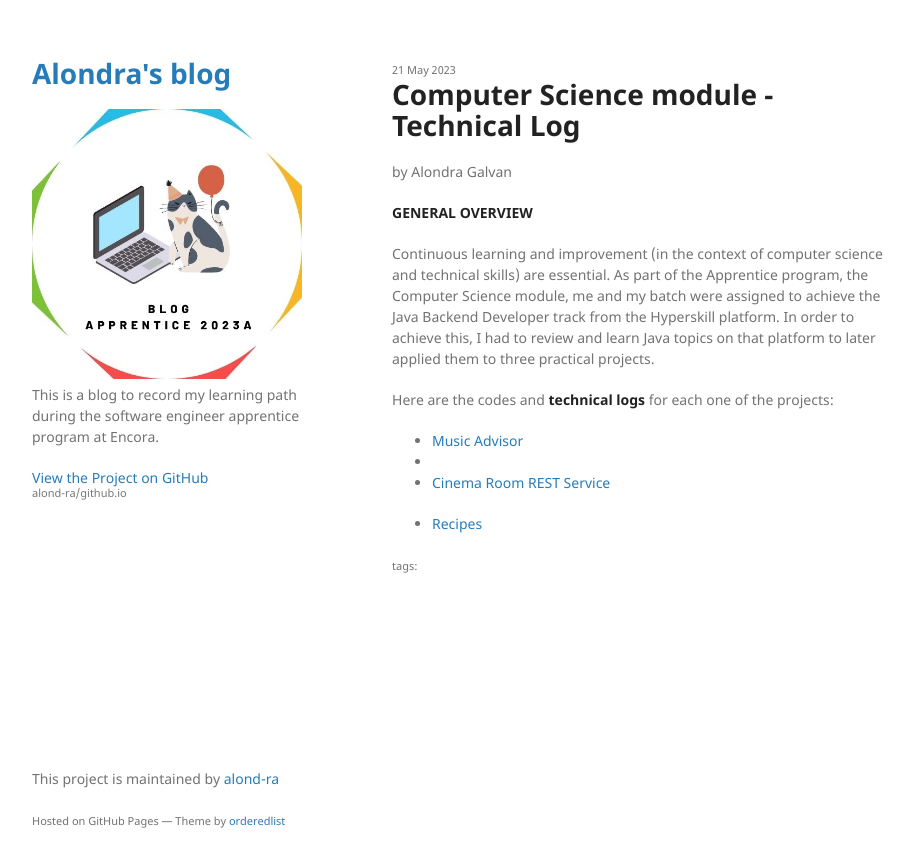
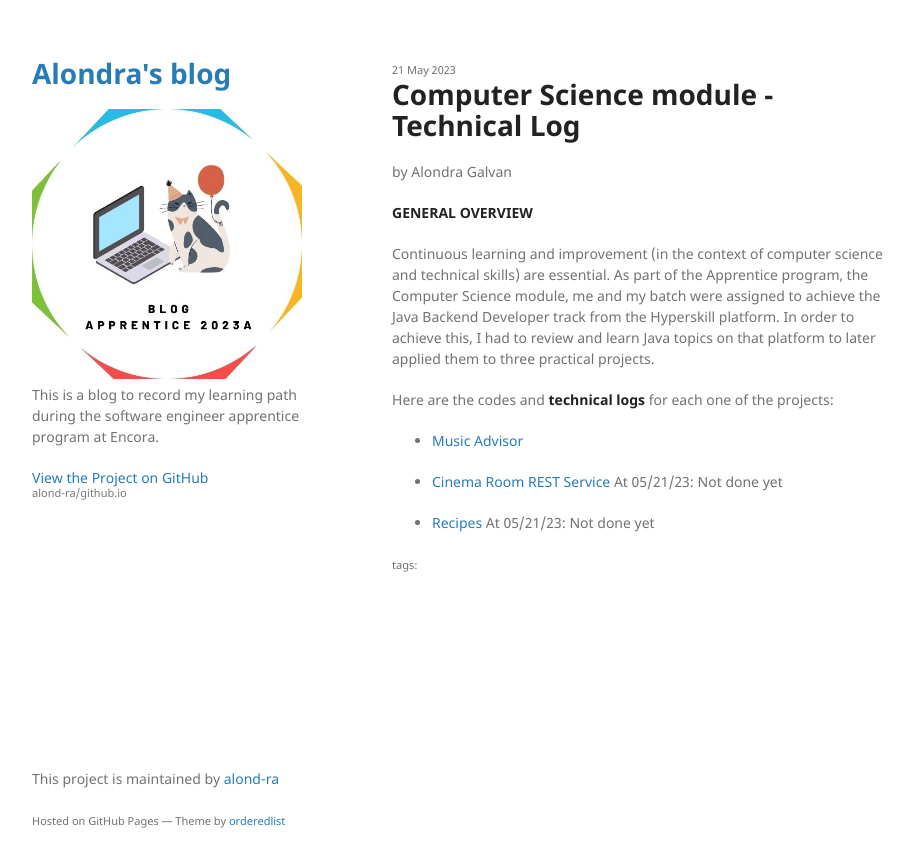
Before and after one commit to alond-ra/github.io, a Jekyll site: the page built from _posts/2023-05-21-HS Technical Log.markdown, in a window 1280 px wide. Shown: the top 867 px of the page, without its empty margins (178-1092 px from the left). Built offline with Jekyll 4.4.1, drawn with Linux system fonts in a browser that asks for light colours.

Commit message:
Update 2023-05-21-HS Technical Log.markdown

```diff
--- a/_posts/2023-05-21-HS Technical Log.markdown
+++ b/_posts/2023-05-21-HS Technical Log.markdown
@@ -16,7 +16,7 @@ As part of the Apprentice program, the Computer Science module, me and my batch
 Here are the codes and **technical logs** for each one of the projects:
 
 - <a href="{{ site.github.repository_url }}/blob/master/_posts/_subpost/2023-05-21-Technical-Log-Music-Advisor.markdown" target="_blank">Music Advisor</a>
--
-- [Cinema Room REST Service](_subpost/2023-05-21-Technical-Log-CRRS.markdow)
 
-- [Recipes](_subpost/2023-05-21-Technical-Log-Recipes.markdow)
+- [Cinema Room REST Service](_subpost/2023-05-21-Technical-Log-CRRS.markdow) At 05/21/23: Not done yet
+
+- [Recipes](_subpost/2023-05-21-Technical-Log-Recipes.markdow) At 05/21/23: Not done yet
```
